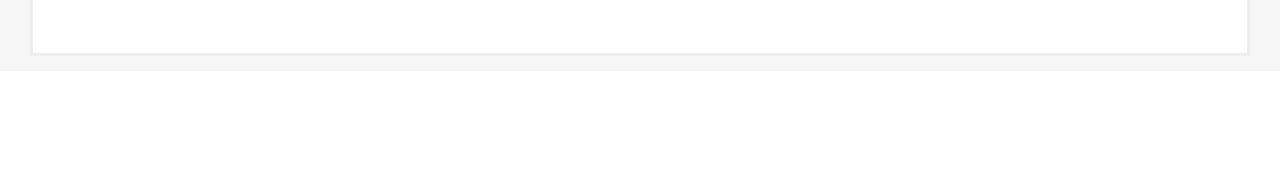
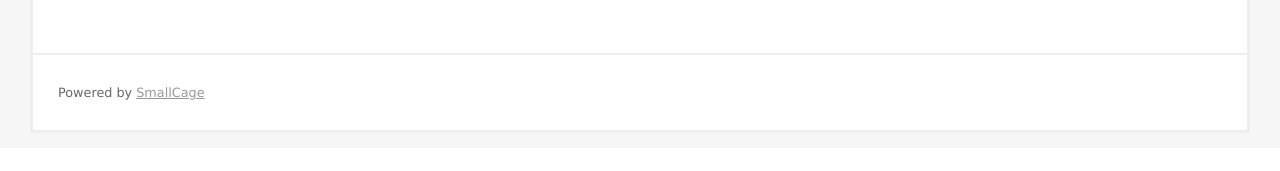
Before and after one commit to gommmmmm/gommmmmm.github.com, a plain HTML site: page index.html in a window 1280 px wide. Shown: the part 259-430 px from the top of the page. Drawn offline with Linux system fonts and the light colour scheme.

Commit message:
test commit

```diff
--- a/index.html
+++ b/index.html
@@ -29,5 +29,9 @@
 
 </div>
 
+<div id="footer">
+Powered by <a href="http://www.smallcage.org/">SmallCage</a>
+</div>
+
 </body>
 </html>
```
Also changed, not shown: tweetquote.html (+4 -0 lines), 2 other files.
